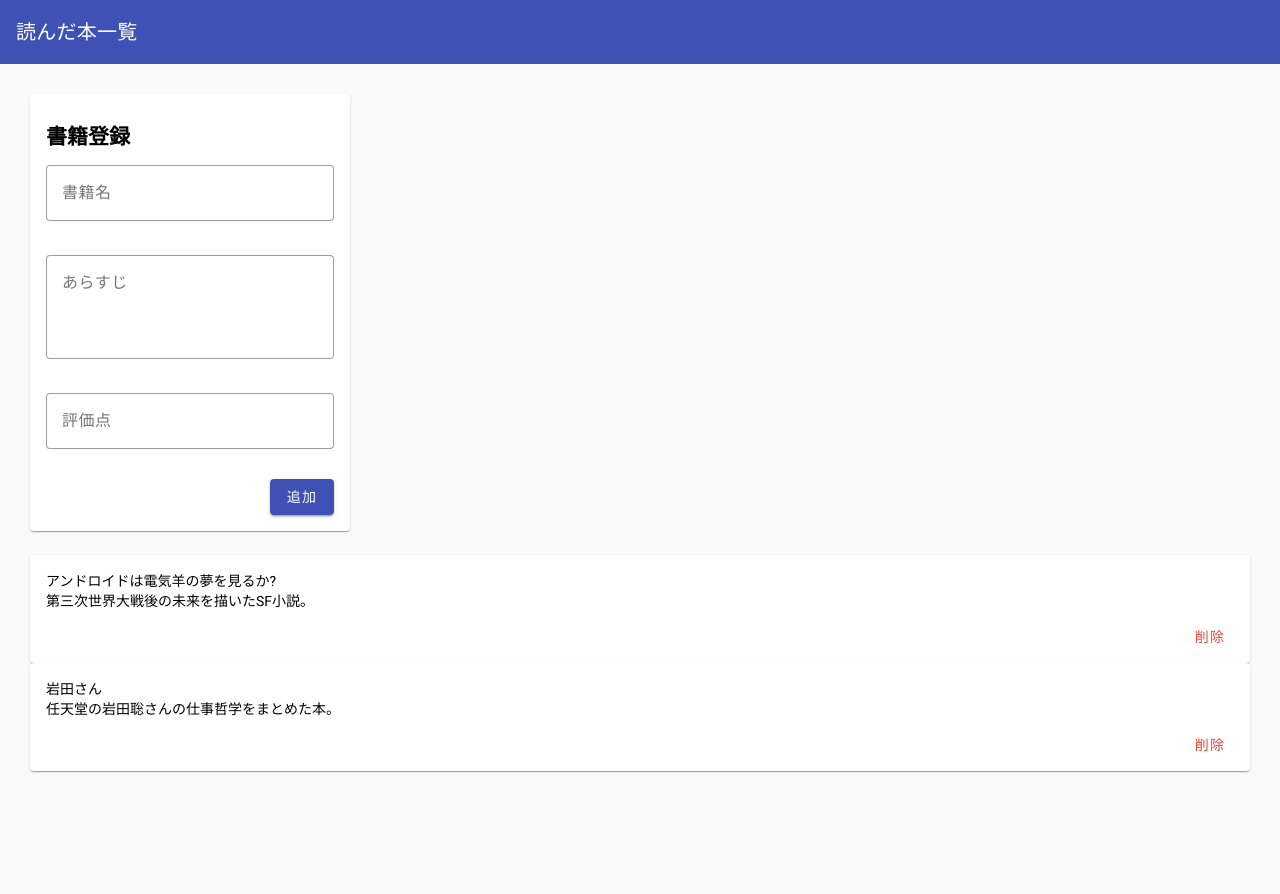
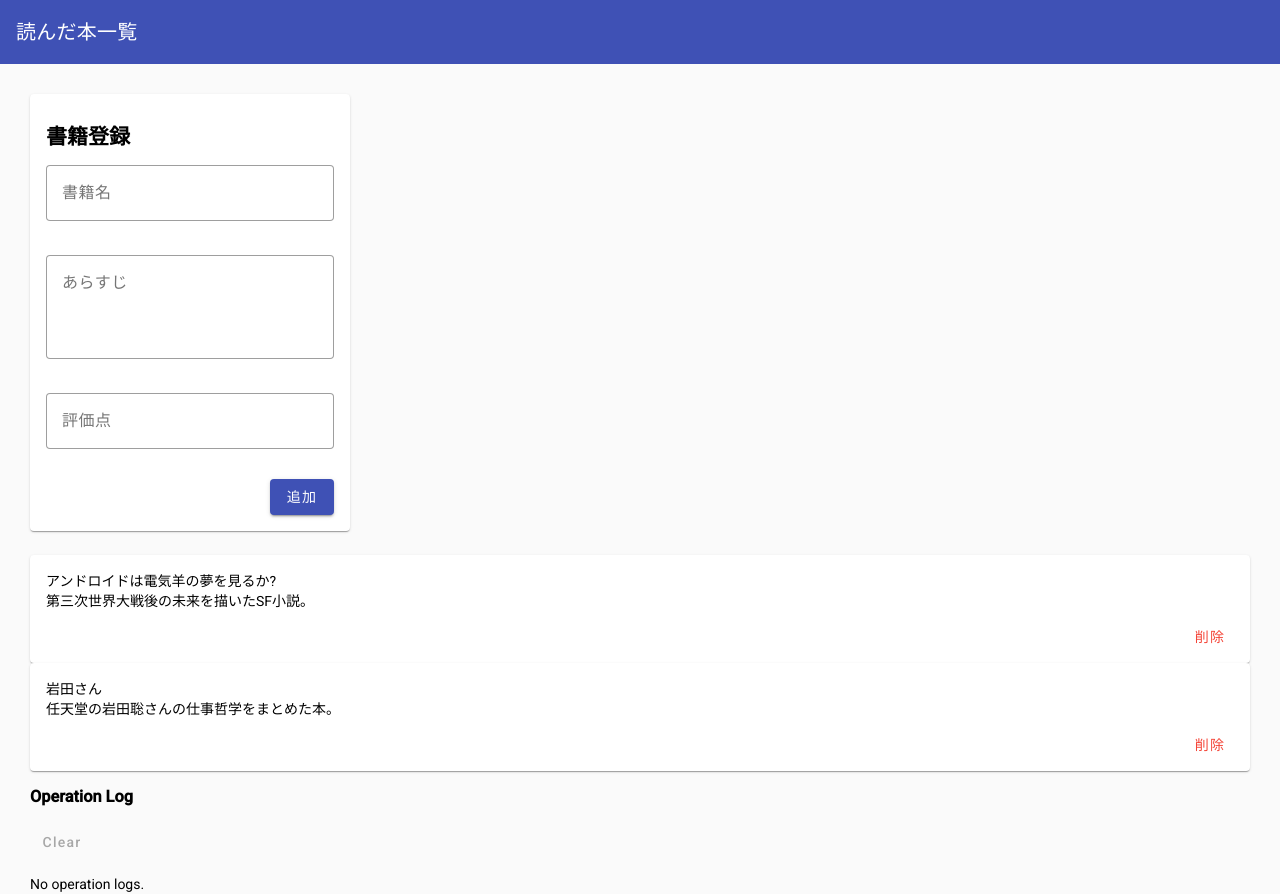
Before and after one commit to sumuduudara/intern-sumudu, an Angular app in the folder intern-book-app/: page / in a window 1280 px wide. Before the commit the page ends 800 px from the top, so only its background shows below. Built offline with nearby package versions, Linux system fonts and the light colour scheme.

Commit message:
fix: render messages correctly in operation log container

```diff
--- a/intern-book-app/src/app/components/confirm-dialog/confirm-dialog.html
+++ b/intern-book-app/src/app/components/confirm-dialog/confirm-dialog.html
@@ -5,6 +5,6 @@
 </mat-dialog-content>
 
 <mat-dialog-actions align="end">
-  <button mat-button mat-dialog-close="false">キャンセル</button>
+  <button mat-button [mat-dialog-close]="false">キャンセル</button>
   <button mat-raised-button color="warn" [mat-dialog-close]="true">OK</button>
 </mat-dialog-actions>
--- a/intern-book-app/src/app/components/messages/messages.html
+++ b/intern-book-app/src/app/components/messages/messages.html
@@ -1,9 +1,22 @@
-<div *ngIf="messages.length">
+<div class="messages-container">
   <h3>Operation Log</h3>
 
-  <button mat-button (click)="messageService.clear()">Clear</button>
+  <button
+    mat-button
+    color="warn"
+    [disabled]="messages.length === 0"
+    (click)="messageService.clear()"
+  >
+    Clear
+  </button>
 
-  <div *ngFor="let message of messages">
-    {{ message }}
+  <div *ngIf="messages.length === 0">
+    <p>No operation logs.</p>
   </div>
+
+  <ul *ngIf="messages.length > 0">
+    <li *ngFor="let message of messages">
+      {{ message }}
+    </li>
+  </ul>
 </div>
--- a/intern-book-app/src/app/services/message.ts
+++ b/intern-book-app/src/app/services/message.ts
@@ -7,7 +7,9 @@ export class MessageService {
   messages: string[] = [];
 
   add(message: string): void {
+    console.log('ADD:', message);
     this.messages.unshift(message);
+    console.log(this.messages);
   }
 
   clear(): void {
```
Also changed, not shown: intern-book-app/src/app/pages/book-list/book-list.ts (+9 -0 lines).
